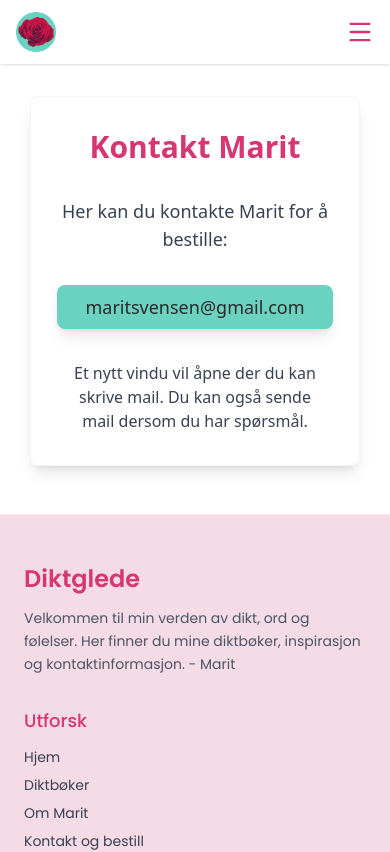
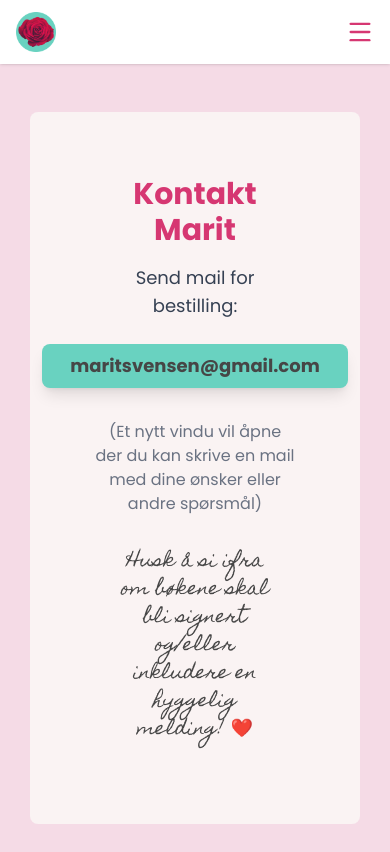
Before and after one commit to LineSvensen/diktglede, a React (Vite) app: page /kontakt in a window 390 px wide. Shown: the top 852 px of the page. Built offline with nearby package versions, Linux system fonts and the light colour scheme; no server answers.

Commit message:
some styling. headings, contact page, press page, single page etc.

```diff
--- a/src/Pages/Diktboker/EnkeltProdukt/index.jsx
+++ b/src/Pages/Diktboker/EnkeltProdukt/index.jsx
@@ -193,12 +193,12 @@ export default function EnkeltProdukt() {
                 {isBundle ? "Bokpakke" : "Diktbok"}
               </div> */}
 
-              <h1 className="text-4xl sm:text-5xl leading-tight font-semibold font-poppins tracking-tight text-zinc-950">
+              <h1 className="text-4xl pb-4 poppins-bold text-black">
                 {book.title}
               </h1>
 
               {!isBundle && book.year && (
-                <div className=" mt-4 inline-flex items-center rounded-full font-medium py-1.5 text-base  uppercase tracking-[0.18em] text-rose ">
+                <div className=" inline-flex items-center rounded-full font-medium pb-2 text-base  uppercase tracking-[0.18em] text-rose ">
                   <p className=" ">Utgivelsesår: {book.year}</p>
                 </div>
               )}
@@ -222,7 +222,7 @@ export default function EnkeltProdukt() {
                 </a> */}
                 <Link
                   to="/kontakt"
-                  className="hover:bg-rosedark bg-rose text-lg text-white shadow-lg rounded-full py-2 px-7 text-center flex justify-center items-center font-poppins transition"
+                  className="hover:bg-rosedark bg-rose text-lg text-white shadow-lg rounded-full py-2 px-7 text-center flex justify-center items-center poppins-medium transition"
                 >
                   Kontakt og bestill nå
                 </Link>
@@ -233,7 +233,7 @@ export default function EnkeltProdukt() {
                   Kort beskrivelse
                 </h2>
 
-                <div className="prose prose-zinc max-w-none">
+                <div className="prose prose-zinc max-w-none poppins-regular">
                   <p className="text-[1.02rem] leading-8 text-zinc-700 whitespace-pre-line m-0">
                     {book.shortDescription || "Beskrivelse kommer snart."}
                   </p>
@@ -246,7 +246,7 @@ export default function EnkeltProdukt() {
                 </p>
 
                 {book.occasions?.length > 0 ? (
-                  <div className="flex flex-wrap gap-3">
+                  <div className="flex flex-wrap gap-3 poppins-regular">
                     {book.occasions.map((item) => {
                       const entry = occasionMap[item];
                       if (!entry) return null;
@@ -284,7 +284,7 @@ export default function EnkeltProdukt() {
                 </h3>
 
                 <div className="prose prose-zinc max-w-none">
-                  <p className="text-base leading-8 text-zinc-700 whitespace-pre-line m-0  font-poppins">
+                  <p className="text-base leading-8 text-zinc-700 whitespace-pre-line m-0 poppins-regular">
                     {book.longDescription || "Beskrivelse kommer snart."}
                   </p>
                 </div>
@@ -298,7 +298,7 @@ export default function EnkeltProdukt() {
                     Dikt fra boken
                   </p>
 
-                  <div className="prose prose-zinc max-w-none">
+                  <div className="prose prose-zinc max-w-none poppins-regular">
                     <p className="text-[1.02rem] leading-8 text-zinc-700 whitespace-pre-line m-0">
                       {book.poem || "Dikt kommer snart."}
                     </p>
@@ -314,7 +314,7 @@ export default function EnkeltProdukt() {
                   Kundeanmeldelser
                 </p>
 
-                <div className="grid grid-cols-1 md:grid-cols-2 gap-4">
+                <div className="grid grid-cols-1 md:grid-cols-2 gap-4 poppins-regular">
                   {book.reviews.map((review, index) => (
                     <div
                       key={`${review.author}-${index}`}
--- a/src/Pages/Kontakt/index.jsx
+++ b/src/Pages/Kontakt/index.jsx
@@ -1,17 +1,17 @@
 export default function Kontakt() {
   return (
-    <div className="max-w-[330px] sm:max-w-[500px]  mx-auto p-8 flex flex-col items-center text-blackdark  mt-8  mb-12 rounded-lg shadow-lg border-1 border-gray-100 ">
-      <h1 className="text-3xl font-bold text-rose   ">Kontakt Marit</h1>
-      <div className="  pt-8 pb-4 pl-4 pr-4   flex flex-col text-center justify-center items-center">
-        <p className="text-gray-700 text-lg pb-4">
-          Her kan du kontakte Marit for å bestille:
+    <div className="  flex flex-col items-center text-black  text-center bg-palepink poppins-regular">
+      <div className=" max-w-[330px] sm:max-w-[500px] bg-antiquePink rounded-lg  p-16 m-12 flex flex-col text-center justify-center items-center">
+        <h1 className="text-3xl poppins-bold text-rose   ">Kontakt Marit</h1>
+        <p className="text-gray-700 text-lg pb-2 pt-4">
+          Send mail for bestilling:
         </p>
 
         <ul className="space-y-2 text-sm ">
           <li className="flex items-center space-x-2 m-4">
             <a
               href="mailto:maritsvensen@gmail.com"
-              className="hover:bg-cyandark bg-cyan text-lg hover:text-white shadow-lg rounded-lg py-2 px-7 text-center flex justify-center transition"
+              className="hover:bg-cyandark bg-cyan text-lg  poppins-bold  hover:text-white shadow-lg rounded-lg py-2 px-7 text-center flex justify-center transition"
             >
               maritsvensen@gmail.com
             </a>
@@ -20,11 +20,15 @@ export default function Kontakt() {
             <span>+47 900 00 000</span>
           </li> */}
         </ul>
+        <p className="text-gray-500 text-base   text-center pt-4 ">
+          (Et nytt vindu vil åpne der du kan skrive en mail med dine ønsker
+          eller andre spørsmål)
+        </p>
+        <p className=" text-lg  rounded-full  text-center p-4 mt-4  homemade-apple-regular-skinny ">
+          Husk å si ifra om bøkene skal bli signert og/eller inkludere en
+          hyggelig melding! ❤️
+        </p>
       </div>
-      <p className="text-gray-700 text-base   text-center ">
-        Et nytt vindu vil åpne der du kan skrive mail. Du kan også sende mail
-        dersom du har spørsmål.
-      </p>
     </div>
   );
 }
--- a/src/Pages/Presse/index.jsx
+++ b/src/Pages/Presse/index.jsx
@@ -108,23 +108,49 @@ const galleryLanseringer = [
 export default function Presse() {
   const [selectedImg, setSelectedImg] = useState(null);
   return (
-    <div className="mx-auto p-4 sm:p-8 flex flex-col justify-center items-center bg-antiquePink pb-8">
-      <h1 className="text-3xl font-bold text-gray-800 mb-4">Presse</h1>
+    <div className="mx-auto p-4 sm:p-8 flex flex-col justify-center items-center text-black bg-antiquePink pb-8 poppins-regular">
+      <h1 className="text-3xl sm:text-4xl font-bold poppins-bold text-rose mb-4">
+        Presse
+      </h1>
 
-      <div className="flex flex-col  items-center w-full max-w-7xl mb-8">
-        <h2 className="p-4 font-poppins font-bold text-2xl mt-4">Video</h2>
+      <div className="flex flex-col  items-center w-full max-w-7xl mb-8 ">
+        <h2 className="p-4   text-2xl mt-4">Video</h2>
         <div className="flex flex-col sm:flex-row gap-4">
-          <video controls className="w-full min-w-[300px] max-w-[500px]">
+          <video
+            controls
+            className="w-full min-w-[300px] max-w-[800px] rounded-lg"
+          >
             <source src={vidOne} type="video/mp4" />
           </video>
-          <video controls className="w-full min-w-[300px] max-w-[500px]">
+          <video
+            controls
+            className="w-full min-w-[300px] max-w-[800px] rounded-lg"
+          >
             <source src={vidTwo} type="video/mp4" />
           </video>
         </div>
       </div>
 
       <div className="flex flex-col items-center w-full max-w-7xl mb-8">
-        <h2 className="p-4 font-poppins font-bold text-2xl mt-4">
+        <h2 className="p-4  text-2xl mt-4 mb-2">
+          Avisartikler og dikt i blad
+        </h2>
+
+        <div className="masonry w-full">
+          {galleryPaper.map((img, i) => (
+            <img
+              key={i}
+              src={img.src}
+              alt={img.alt}
+              onClick={() => setSelectedImg(img)}
+              className="w-full rounded-xl mb-3 break-inside-avoid cursor-pointer hover:opacity-90 transition-opacity"
+            />
+          ))}
+        </div>
+      </div>
+
+      <div className="flex flex-col items-center w-full max-w-7xl mb-8">
+        <h2 className="p-4  text-2xl mt-4 mb-2">
           Lanseringer
         </h2>
 
@@ -142,7 +168,7 @@ export default function Presse() {
       </div>
 
       <div className="flex flex-col items-center w-full max-w-7xl mb-8">
-        <h2 className="p-4 font-poppins font-bold text-2xl mt-4">
+        <h2 className="p-4 text-2xl mt-4 mb-2">
           Spania utstilling
         </h2>
 
@@ -160,25 +186,7 @@ export default function Presse() {
       </div>
 
       <div className="flex flex-col items-center w-full max-w-7xl mb-8">
-        <h2 className="p-4 font-poppins font-bold text-2xl mt-4">
-          Avisartikler og dikt i blad
-        </h2>
-
-        <div className="masonry w-full">
-          {galleryPaper.map((img, i) => (
-            <img
-              key={i}
-              src={img.src}
-              alt={img.alt}
-              onClick={() => setSelectedImg(img)}
-              className="w-full rounded-xl mb-3 break-inside-avoid cursor-pointer hover:opacity-90 transition-opacity"
-            />
-          ))}
-        </div>
-      </div>
-
-      <div className="flex flex-col items-center w-full max-w-7xl mb-8">
-        <h2 className="p-4 font-poppins font-bold text-2xl mt-4">
+        <h2 className="p-4  text-2xl mt-4 mb-2">
           Dikt-kvelder
         </h2>
 
@@ -196,7 +204,7 @@ export default function Presse() {
       </div>
 
       <div className="flex flex-col items-center w-full max-w-7xl">
-        <h2 className="p-4 font-poppins font-bold text-2xl mt-4">
+        <h2 className="p-4  text-2xl mt-4 mb-2">
           Diverse utstillinger og diktlesing
         </h2>
 
--- a/src/index.css
+++ b/src/index.css
@@ -26,6 +26,12 @@ body {
 .homemade-apple-regular {
   font-family: "Homemade Apple", cursive;
   font-weight: 600;
+  font-style: normal;
+}
+
+.homemade-apple-regular-skinny {
+  font-family: "Homemade Apple", cursive;
+  font-weight: 300;
   font-style: normal;
 }
 
@@ -150,6 +156,8 @@ body {
   font-style: normal;
 }
 
+
+
 /* .press-cover {
   display: flex;
   width: 100%;
```
